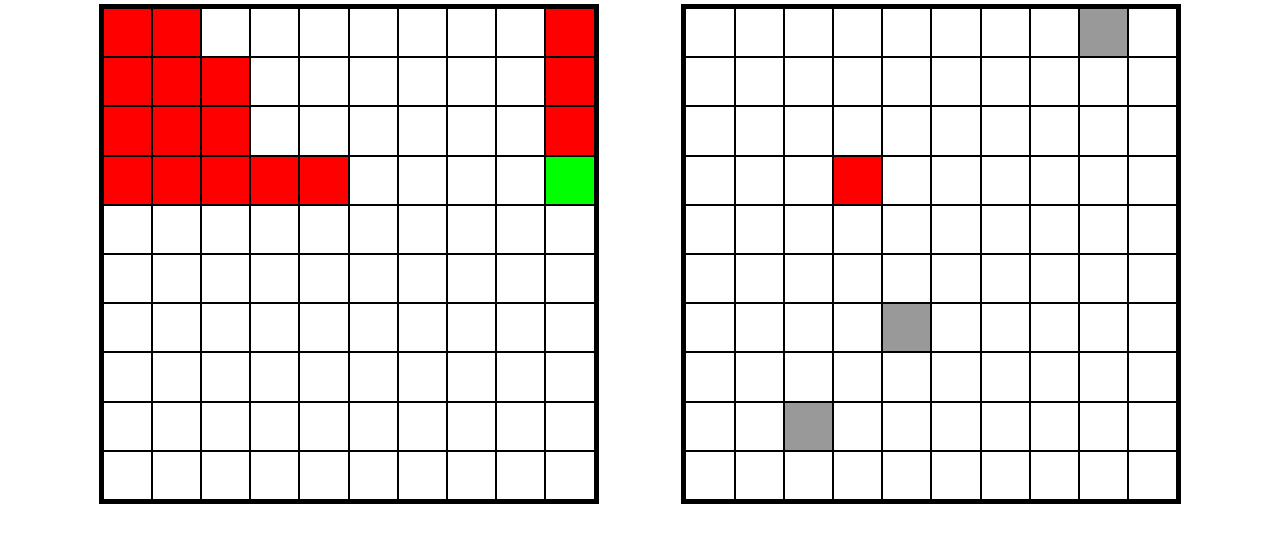
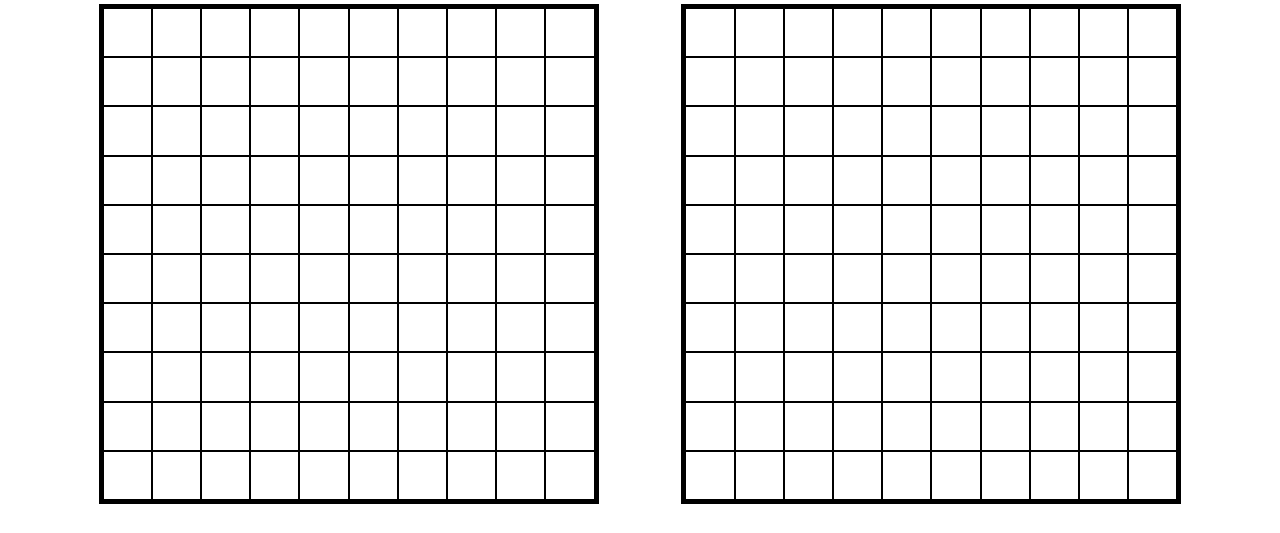
Before and after one commit to T0nci/odin-battleship, a website built with webpack: page src/index.html in a window 1280 px wide. Shown: the part 144-677 px from the top of the page. Built offline with nearby package versions, Linux system fonts and the light colour scheme.

Commit message:
feat: Change to randomizeShips use on game start
Removed the pre-placed ships and started using the randomizeShips
function when user clicks randomize button and for generating computer's
ships.

Added style for disabling the buttons.

```diff
--- a/src/assets/css/style.css
+++ b/src/assets/css/style.css
@@ -270,3 +270,7 @@ body {
 .place-ships > .ready:active {
   background-color: #00b300;
 }
+
+.disabled {
+  opacity: 0.5;
+}
--- a/src/assets/js/game.js
+++ b/src/assets/js/game.js
@@ -78,46 +78,44 @@ function playGame() {
   const player = new Player("1");
   const computer = new Computer("Computer");
 
-  document.querySelector(".game-state > .turn").textContent =
-    `${player.name}'s Turn`;
-
-  player.gameboard.placeShip([0, 0], 2, "horizontal", "Patrol Boat");
-  player.gameboard.placeShip([1, 0], 3, "horizontal", "Submarine");
-  player.gameboard.placeShip([2, 0], 3, "horizontal", "Destroyer");
-  player.gameboard.placeShip([0, 9], 4, "vertical", "Battleship");
-  player.gameboard.placeShip([3, 0], 5, "horizontal", "Carrier");
-  player.gameboard.receiveAttack([0, 0]);
-  player.gameboard.receiveAttack([0, 1]);
-  player.gameboard.receiveAttack([1, 0]);
-  player.gameboard.receiveAttack([1, 1]);
-  player.gameboard.receiveAttack([1, 2]);
-  player.gameboard.receiveAttack([2, 0]);
-  player.gameboard.receiveAttack([2, 1]);
-  player.gameboard.receiveAttack([2, 2]);
-  player.gameboard.receiveAttack([3, 0]);
-  player.gameboard.receiveAttack([3, 1]);
-  player.gameboard.receiveAttack([3, 2]);
-  player.gameboard.receiveAttack([3, 3]);
-  player.gameboard.receiveAttack([3, 4]);
-  player.gameboard.receiveAttack([0, 9]);
-  player.gameboard.receiveAttack([1, 9]);
-  player.gameboard.receiveAttack([2, 9]);
-
-  computer.gameboard.placeShip([0, 0], 2, "horizontal", "Patrol Boat");
-  computer.gameboard.placeShip([1, 0], 3, "horizontal", "Submarine");
-  computer.gameboard.placeShip([2, 0], 3, "horizontal", "Destroyer");
-  computer.gameboard.placeShip([0, 9], 4, "vertical", "Battleship");
-  computer.gameboard.placeShip([3, 0], 5, "horizontal", "Carrier");
-  computer.gameboard.receiveAttack([0, 8]);
-  computer.gameboard.receiveAttack([8, 2]);
-  computer.gameboard.receiveAttack([3, 3]);
-  computer.gameboard.receiveAttack([6, 4]);
-
   DOM.renderBoards(player.gameboard.gameboard, computer.gameboard.gameboard);
 
   const gameState = { turn: player };
 
-  // When ready button gets clicked start the game
+  document.querySelector(".game-state > .turn").textContent =
+    `${player.name}'s Turn`;
+
+  document
+    .querySelector(".place-ships > .randomize")
+    .addEventListener("click", () => {
+      // Called it like this because it will benefit not repeating code
+      // when creating 2 player mode
+      gameState.turn.gameboard.randomizeShips();
+
+      DOM.renderBoards(
+        player.gameboard.gameboard,
+        computer.gameboard.gameboard,
+      );
+    });
+
+  document
+    .querySelector(".place-ships > .ready")
+    .addEventListener("click", (e) => {
+      // Disable the buttons so the user can't interfere
+      const ready = e.currentTarget;
+      const randomize = ready.parentNode.querySelector(".randomize");
+      ready.disabled = true;
+      randomize.disabled = true;
+      ready.classList.add("disabled");
+      randomize.classList.add("disabled");
+
+      computer.gameboard.randomizeShips();
+
+      DOM.renderBoards(
+        player.gameboard.gameboard,
+        computer.gameboard.gameboard,
+      );
+
       document
         .querySelector(".boards > .board-space > .enemy-board")
         .addEventListener("click", (e) => {
@@ -125,12 +123,15 @@ function playGame() {
           if (!e.target.classList.contains("cell")) return;
 
           playTurn(
-        e.target.dataset.coordinates.split(",").map((value) => parseInt(value)),
+            e.target.dataset.coordinates
+              .split(",")
+              .map((value) => parseInt(value)),
             gameState,
             player,
             computer,
           );
         });
+    });
 }
 
 export default playGame;
```
Lines whose indentation alone changed are shown as unchanged.
